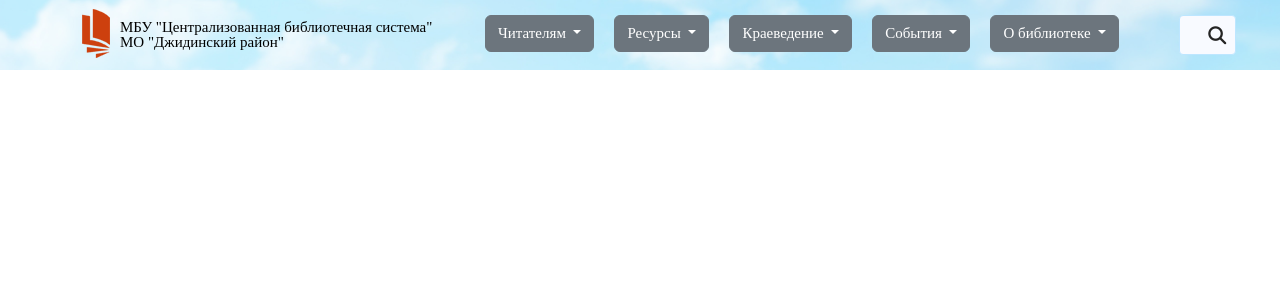
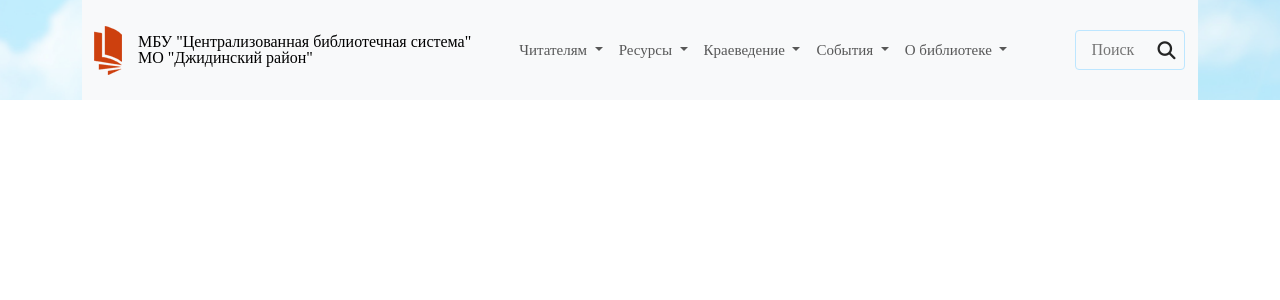
Before and after one commit to Winston138/Djida_library, a PHP site: page /local/templates/book/header.php in a window 1280 px wide. Shown: the top 300 px of the page. Run offline with PHP 8.4, Linux system fonts and the light colour scheme; data that the repository does not hold is empty; some libraries are stand-ins or nearby versions.

Commit message:
Переделано меню, не могу перебить стили бутсрапа

```diff
--- a/css/style.css
+++ b/css/style.css
@@ -3,7 +3,7 @@
     display: flex;
     justify-content: space-around;
     margin: 15px 30px;
-    gap: 20px;
+    gap: 30px;
 }
 
 .logo {
@@ -12,25 +12,18 @@
     margin-right: 10px;
 }
 
-.header__logo-text {
-    margin-left: 10px;
-    min-width: 325px;
-    width: 100%;
-}
-
 .navigation {
     display: flex;
     max-width: 1300px;
     margin: 0 auto;
     padding: 0;
-    font-size: 15px;
+    font-size: 16px;
 }
 
 a {
     text-decoration: none;
     color: black;
 }
-
 
 .dropdown-toggle {
     font-size: 15px;
@@ -39,7 +32,7 @@ a {
 .header__search{
     position:relative;
     margin: 15px 30px;
-    width: 200px;
+    width: 110px;
     max-width: 100%;
 }
 .header__search input {
@@ -48,7 +41,7 @@ a {
     display: block;
     width: 100%;
     height: 40px;
-    background: #f8faff;
+    background: transparent;
     padding: 0 40px 0 15px;
     outline: none;
     border: 1px solid #bde6ff;
--- a/local/templates/book/header.php
+++ b/local/templates/book/header.php
@@ -25,14 +25,21 @@
         }
     </style>
     <div class="container">
-        <nav class="navigation">
+        <nav class="navigation navbar navbar-expand-lg bg-body-tertiary">
+            <div class="container-fluid">
                 <div class="logo">
-                <a href=""><img src="/img/logo.png" alt="#"></a>
-                <a class="header__logo-text" href="">МБУ "Централизованная библиотечная система" <br> МО "Джидинский район"</a>
+                    <a href="/" class="d-flex align-items-center">
+                        <img src="/img/logo.png" alt="#" class="d-block me-3">
+                        <div>МБУ&nbsp;"Централизованная&nbsp;библиотечная&nbsp;система" <br> МО "Джидинский район"</div>
+                    </a>
                 </div>
-            <div class="header__menu-list">
-                <div class="dropdown">
-                    <a class="btn btn-secondary dropdown-toggle" href="#" role="button" data-bs-toggle="dropdown" aria-expanded="false" href="">
+                <button class="navbar-toggler" type="button" data-bs-toggle="collapse" data-bs-target="#navbarSupportedContent" aria-controls="navbarSupportedContent" aria-expanded="false" aria-label="Toggle navigation">
+                    <span class="navbar-toggler-icon"></span>
+                </button>
+                <div class="header__menu-list collapse navbar-collapse" id="navbarSupportedContent">
+                    <ul class="navbar-nav me-auto mb-2 mb-lg-0">
+                        <li class="nav-item dropdown">
+                            <a class="nav-link dropdown-toggle" href="#" role="button" data-bs-toggle="dropdown" aria-expanded="false">
                                 Читателям
                             </a>
                             <ul class="dropdown-menu">
@@ -43,10 +50,9 @@
                                 <li><a class="dropdown-item" href="">Анонсы мероприятий</a></li>
                                 <li><a class="dropdown-item" href="">Вопрос-ответ</a></li>
                             </ul>
-                </div>
-
-                <div class="dropdown">
-                        <a class="btn btn-secondary dropdown-toggle" href="#" role="button" data-bs-toggle="dropdown" aria-expanded="false" href="">
+                        </li>
+                        <li class="nav-item dropdown">
+                            <a class="nav-link dropdown-toggle" href="#" role="button" data-bs-toggle="dropdown" aria-expanded="false">
                                 Ресурсы
                             </a>
                             <ul class="dropdown-menu">
@@ -56,9 +62,9 @@
                                 <li><a class="dropdown-item" href="">Электронные библиотеки</a></li>
                                 <li><a class="dropdown-item" href="">Наши разработки</a></li>
                             </ul>
-                </div>
-                <div class="dropdown">
-                        <a class="btn btn-secondary dropdown-toggle" href="#" role="button" data-bs-toggle="dropdown" aria-expanded="false" href="">
+                        </li>
+                        <li class="nav-item dropdown">
+                            <a class="nav-link dropdown-toggle" href="#" role="button" data-bs-toggle="dropdown" aria-expanded="false">
                                 Краеведение
                             </a>
                             <ul class="dropdown-menu">
@@ -68,9 +74,9 @@
                                 <li><a class="dropdown-item" href="">История малой Родины в лицах</a></li>
                                 <li><a class="dropdown-item" href="">Джидинский район от А до Я</a></li>
                             </ul>
-                </div>
-                <div class="dropdown">
-                        <a class="btn btn-secondary dropdown-toggle" href="#" role="button" data-bs-toggle="dropdown" aria-expanded="false" href="">
+                        </li>
+                        <li class="nav-item dropdown">
+                            <a class="nav-link dropdown-toggle" href="#" role="button" data-bs-toggle="dropdown" aria-expanded="false">
                                 События
                             </a>
                             <ul class="dropdown-menu">
@@ -78,9 +84,9 @@
                                 <li><a class="dropdown-item" href="">Акции</a></li>
                                 <li><a class="dropdown-item" href="">Мероприятия</a></li>
                             </ul>
-                </div>
-                <div class="dropdown">
-                        <a class="btn btn-secondary dropdown-toggle" href="#" role="button" data-bs-toggle="dropdown" aria-expanded="false" href="">
+                        </li>
+                        <li class="nav-item dropdown">
+                            <a class="nav-link dropdown-toggle" href="#" role="button" data-bs-toggle="dropdown" aria-expanded="false">
                                 О библиотеке
                             </a>
                             <ul class="dropdown-menu">
@@ -92,100 +98,24 @@
                                 <li><a class="dropdown-item" href="">Награды</a></li>
                                 <li><a class="dropdown-item" href="">История</a></li>
                             </ul>
-                </div>
-            </div>
-            <div class="header__search visible-lg-block">
-                <form action="/search/" method="POST" name="SEARCH_FORM">
-                    <input type="text" name="q" value="<?=$_POST["q"];?>" placeholder="Поиск по сайту">
+                        </li>
+                    </ul>
+                    <form class="header__search visible-lg-block d-flex" role="search">
+                        <input type="text" name="q" value="<?=$_POST["q"];?>" placeholder="Поиск">
                         <button name="SEND" value="Y"><i class="fa fa-search"></i></button>
                     </form>
                 </div>
+            </div>
         </nav>
-
-
-
-
-
-
-
-
-<!--<header class="header">-->
-<!--    <style>-->
-<!--        .header {-->
-<!--            background-image: url("/img/bg.png");-->
-<!--            background-repeat: no-repeat;-->
-<!--            background-size: cover;-->
-<!--        }-->
-<!--    </style>-->
-<!--    <div class="container">-->
-<!--        <nav class="navigation">-->
-<!--            <div class="logo">-->
-<!--                <a href=""><img src="/img/logo.png" alt="#"></a>-->
-<!--                <a href="">МБУ "Централизованная библиотечная система" <br> МО "Джидинский район"</a>-->
-<!--            </div>-->
-<!--            <div class="header__menu">-->
-<!--                <ul class="header__menu-list">-->
-<!--                    <li>-->
-<!--                        <a href="">Читателям</a>-->
-<!--                        <ul class="header__submenu">-->
-<!--                            <li><a href="">Как стать читателем</a></li>-->
-<!--                            <li><a href="">Услуги</li>-->
-<!--                            <li><a href="">Виртуальные книжные выставки</a></li>-->
-<!--                            <li><a href="">Новинки книг</a></li>-->
-<!--                            <li><a href="">Анонсы мероприятий</a></li>-->
-<!--                            <li><a href="">Вопрос-ответ</a></li>-->
-<!--                        </ul>-->
-<!--                    </li>-->
-<!--                    <li>-->
-<!--                        <a href="">Ресурсы</a>-->
-<!--                        <ul>-->
-<!--                            <li><a href="">Электронный каталог</a></li>-->
-<!--                            <li><a href="">Газеты</li>-->
-<!--                            <li><a href="">Базы данных</a></li>-->
-<!--                            <li><a href="">Электронные библиотеки</a></li>-->
-<!--                            <li><a href="">Наши разработки</a></li>-->
-<!--                        </ul>-->
-<!--                    </li>-->
-<!--                    <li>-->
-<!--                        <a href="">Краеведение</a>-->
-<!--                        <ul>-->
-<!--                            <li><a href="">Литературная карта</a></li>-->
-<!--                            <li><a href="">Летопись  села</li>-->
-<!--                            <li><a href="">Книги памяти</a></li>-->
-<!--                            <li><a href="">История малой Родины в лицах</a></li>-->
-<!--                            <li><a href="">Джидинский район от А до Я</a></li>-->
-<!--                        </ul>-->
-<!--                    </li>-->
-<!--                    <li>-->
-<!--                        <a href="">События</a>-->
-<!--                        <ul>-->
-<!--                            <li><a href="">Пушкинская карта</a></li>-->
-<!--                            <li><a href="">Акции</li>-->
-<!--                            <li><a href="">Мероприятия</a></li>-->
-<!--                        </ul>-->
-<!--                    </li>-->
-<!--                    <li>-->
-<!--                        <a href="">О библиотеке</a>-->
-<!--                        <ul>-->
-<!--                            <li><a href="">Структура библиотеки</a></li>-->
-<!--                            <li><a href="">Документы</li>-->
-<!--                            <li><a href="">Режим работы</a></li>-->
-<!--                            <li><a href="">Контакты</a></li>-->
-<!--                            <li><a href="">Отчет о деятельности</a></li>-->
-<!--                            <li><a href="">Награды</a></li>-->
-<!--                            <li><a href="">История</a></li>-->
-<!--                        </ul>-->
-<!--                    </li>-->
-<!--                </ul>-->
-<!--            </div>-->
-<!--        </nav>-->
-<!--    </div>-->
-<!--</header>-->
+    </div>
+</header>
 
 
 
 
 <script src="https://kit.fontawesome.com/643eec2f1e.js" crossorigin="anonymous"></script>
 <script src="https://cdn.jsdelivr.net/npm/bootstrap@5.3.2/dist/js/bootstrap.bundle.min.js" integrity="sha384-C6RzsynM9kWDrMNeT87bh95OGNyZPhcTNXj1NW7RuBCsyN/o0jlpcV8Qyq46cDfL" crossorigin="anonymous"></script>
+
+
 </body>
 </html>
```
Lines whose indentation alone changed are shown as unchanged.
